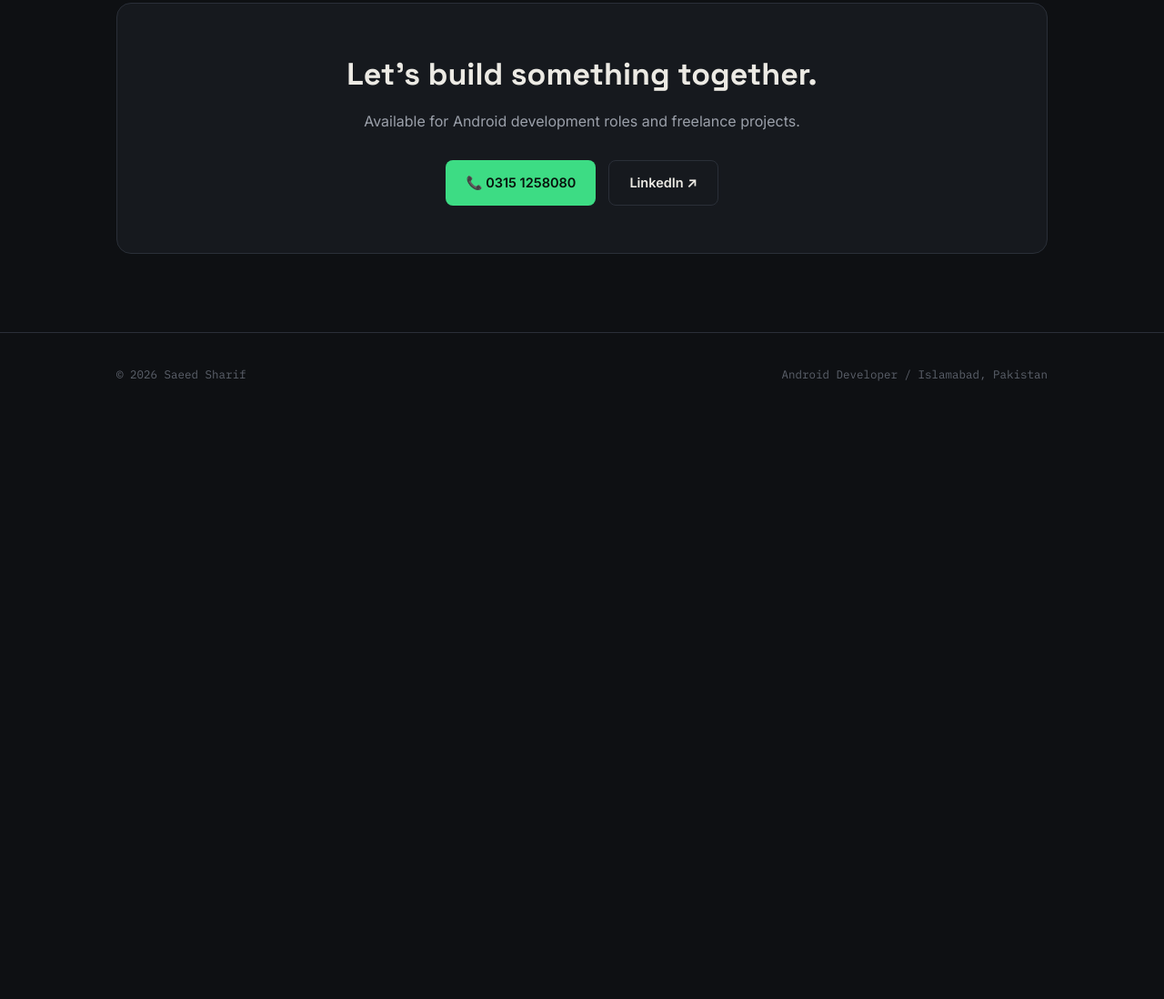
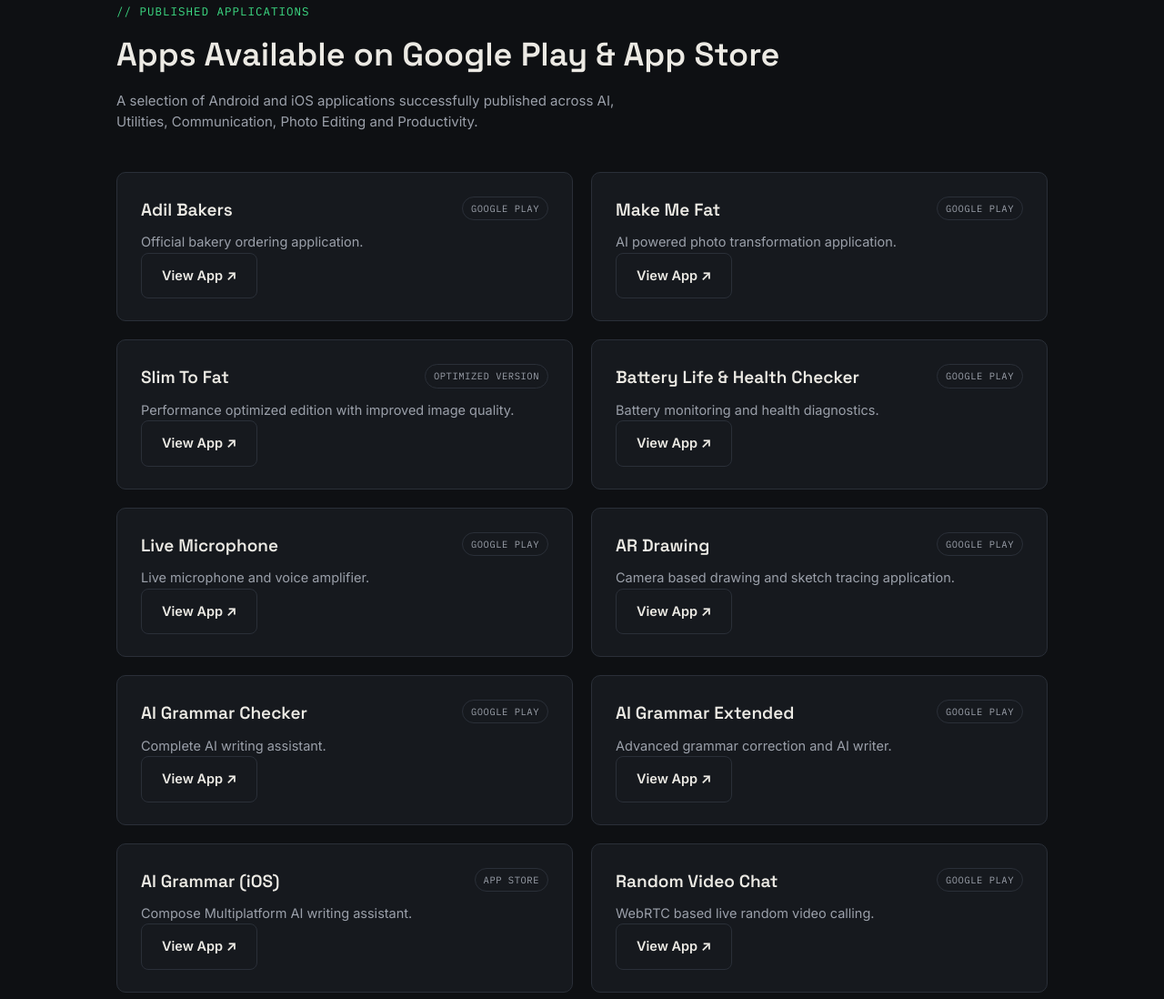
Before and after one commit to saeed-sharif/saeed-sharif-portfolio, a plain HTML site: page index.html in a window 1280 px wide. Shown: the part 4554-5652 px from the top of the page at 91% size. Before the commit the page ends 5012 px from the top, so only its background shows below. Drawn offline with Linux system fonts and the light colour scheme.

Commit message:
Update index.html

```diff
--- a/index.html
+++ b/index.html
@@ -881,6 +881,292 @@
   </div>
 </section>
 
+
+  <!-- ================= PUBLISHED APPS ================= -->
+
+<section id="published">
+
+<div class="wrap">
+
+<div class="section-head reveal">
+
+<div class="section-tag">// Published Applications</div>
+
+<h2 class="section-title">
+Apps Available on Google Play & App Store
+</h2>
+
+<p class="section-sub">
+A selection of Android and iOS applications successfully published
+across AI, Utilities, Communication, Photo Editing and Productivity.
+</p>
+
+</div>
+
+<div class="grid">
+
+
+
+
+<div class="card reveal">
+
+<div class="card-top">
+<h3>Adil Bakers</h3>
+<span class="badge">Google Play</span>
+</div>
+
+<p class="desc">
+Official bakery ordering application.
+</p>
+
+<a class="btn btn-ghost"
+target="_blank"
+href="https://play.google.com/store/apps/details?id=com.innova.adil_bakers">
+View App ↗
+</a>
+
+</div>
+
+
+
+
+
+
+
+<div class="card reveal">
+
+<div class="card-top">
+<h3>Make Me Fat</h3>
+<span class="badge">Google Play</span>
+</div>
+
+<p class="desc">
+AI powered photo transformation application.
+</p>
+
+<a class="btn btn-ghost"
+target="_blank"
+href="https://play.google.com/store/apps/details?id=com.make_me_fat.fat_face">
+View App ↗
+</a>
+
+</div>
+
+
+
+
+
+
+
+
+<div class="card reveal">
+
+<div class="card-top">
+<h3>Slim To Fat</h3>
+<span class="badge">Optimized Version</span>
+</div>
+
+<p class="desc">
+Performance optimized edition with improved image quality.
+</p>
+
+<a class="btn btn-ghost"
+target="_blank"
+href="https://play.google.com/store/apps/details?id=com.slim_to_fat.fat_face_app">
+View App ↗
+</a>
+
+</div>
+
+
+
+
+
+
+
+
+<div class="card reveal">
+
+<div class="card-top">
+<h3>Battery Life & Health Checker</h3>
+<span class="badge">Google Play</span>
+</div>
+
+<p class="desc">
+Battery monitoring and health diagnostics.
+</p>
+
+<a class="btn btn-ghost"
+target="_blank"
+href="https://play.google.com/store/apps/details?id=com.battery_life_checker.battery_health">
+View App ↗
+</a>
+
+</div>
+
+
+
+
+
+
+
+
+<div class="card reveal">
+
+<div class="card-top">
+<h3>Live Microphone</h3>
+<span class="badge">Google Play</span>
+</div>
+
+<p class="desc">
+Live microphone and voice amplifier.
+</p>
+
+<a class="btn btn-ghost"
+target="_blank"
+href="https://play.google.com/store/apps/details?id=com.shafiqueapps.live_microphone_app">
+View App ↗
+</a>
+
+</div>
+
+
+
+
+
+
+
+
+<div class="card reveal">
+
+<div class="card-top">
+<h3>AR Drawing</h3>
+<span class="badge">Google Play</span>
+</div>
+
+<p class="desc">
+Camera based drawing and sketch tracing application.
+</p>
+
+<a class="btn btn-ghost"
+target="_blank"
+href="https://play.google.com/store/apps/details?id=com.sketchbox.drawingapp.anime.flower.pencil.sketch.art">
+View App ↗
+</a>
+
+</div>
+
+
+
+
+
+
+
+
+<div class="card reveal">
+
+<div class="card-top">
+<h3>AI Grammar Checker</h3>
+<span class="badge">Google Play</span>
+</div>
+
+<p class="desc">
+Complete AI writing assistant.
+</p>
+
+<a class="btn btn-ghost"
+target="_blank"
+href="https://play.google.com/store/apps/details?id=com.ai.grammar.checker.corrector.typing.assistant">
+View App ↗
+</a>
+
+</div>
+
+
+
+
+
+
+
+
+<div class="card reveal">
+
+<div class="card-top">
+<h3>AI Grammar Extended</h3>
+<span class="badge">Google Play</span>
+</div>
+
+<p class="desc">
+Advanced grammar correction and AI writer.
+</p>
+
+<a class="btn btn-ghost"
+target="_blank"
+href="https://play.google.com/store/apps/details?id=com.ai_grammarcheckker_grammarcorrector_articlewriterai">
+View App ↗
+</a>
+
+</div>
+
+
+
+
+
+
+
+
+<div class="card reveal">
+
+<div class="card-top">
+<h3>AI Grammar (iOS)</h3>
+<span class="badge">App Store</span>
+</div>
+
+<p class="desc">
+Compose Multiplatform AI writing assistant.
+</p>
+
+<a class="btn btn-ghost"
+target="_blank"
+href="https://apps.apple.com/us/app/ai-grammar-checker-fixer/id6757702121">
+View App ↗
+</a>
+
+</div>
+
+
+
+
+
+
+
+
+<div class="card reveal">
+
+<div class="card-top">
+<h3>Random Video Chat</h3>
+<span class="badge">Google Play</span>
+</div>
+
+<p class="desc">
+WebRTC based live random video calling.
+</p>
+
+<a class="btn btn-ghost"
+target="_blank"
+href="https://play.google.com/store/apps/details?id=random.video.calling.app.live.video.chats">
+View App ↗
+</a>
+
+</div>
+
+</div>
+
+</div>
+
+</section>
+
+
 <section id="contact">
   <div class="wrap">
     <div class="contact-panel reveal">
```
